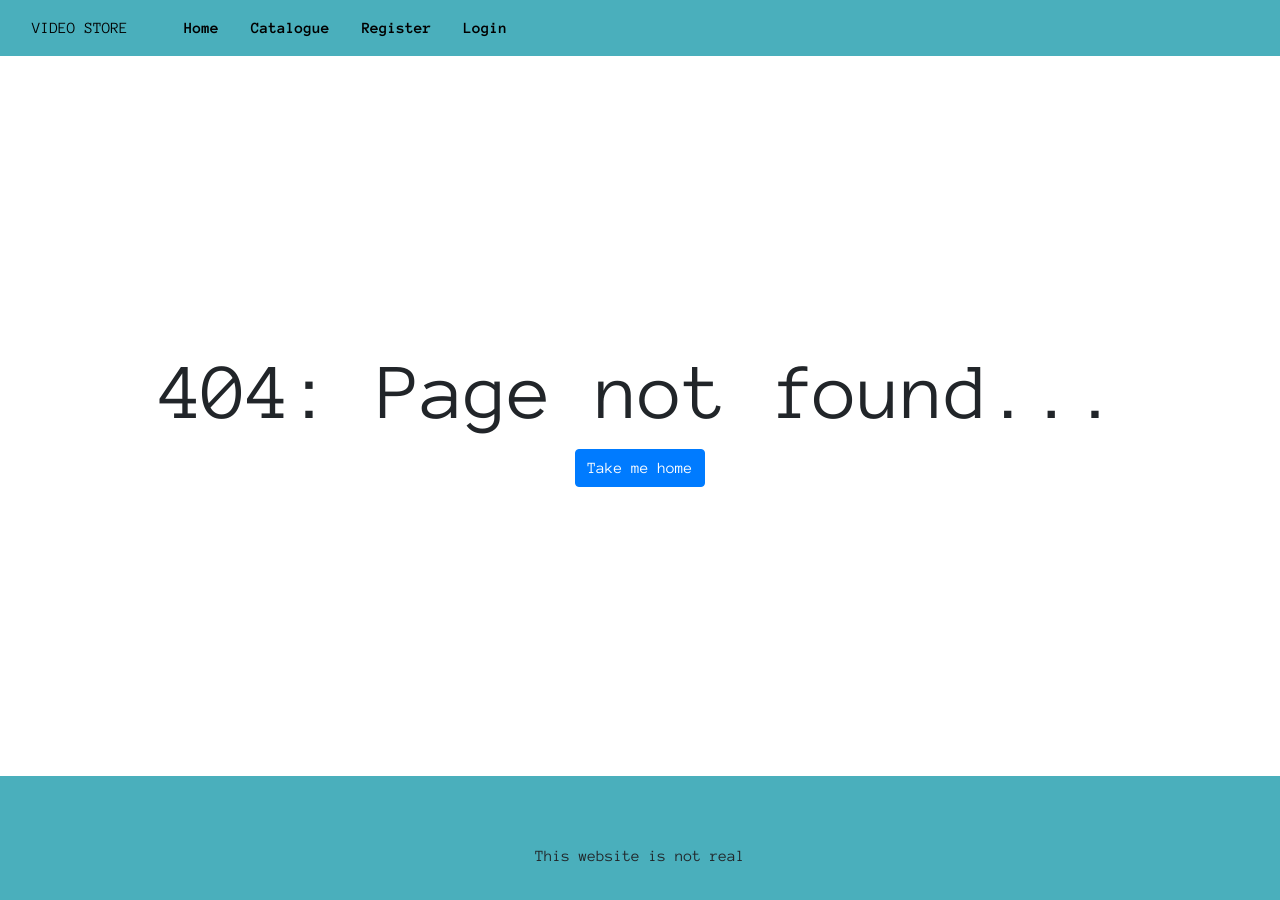
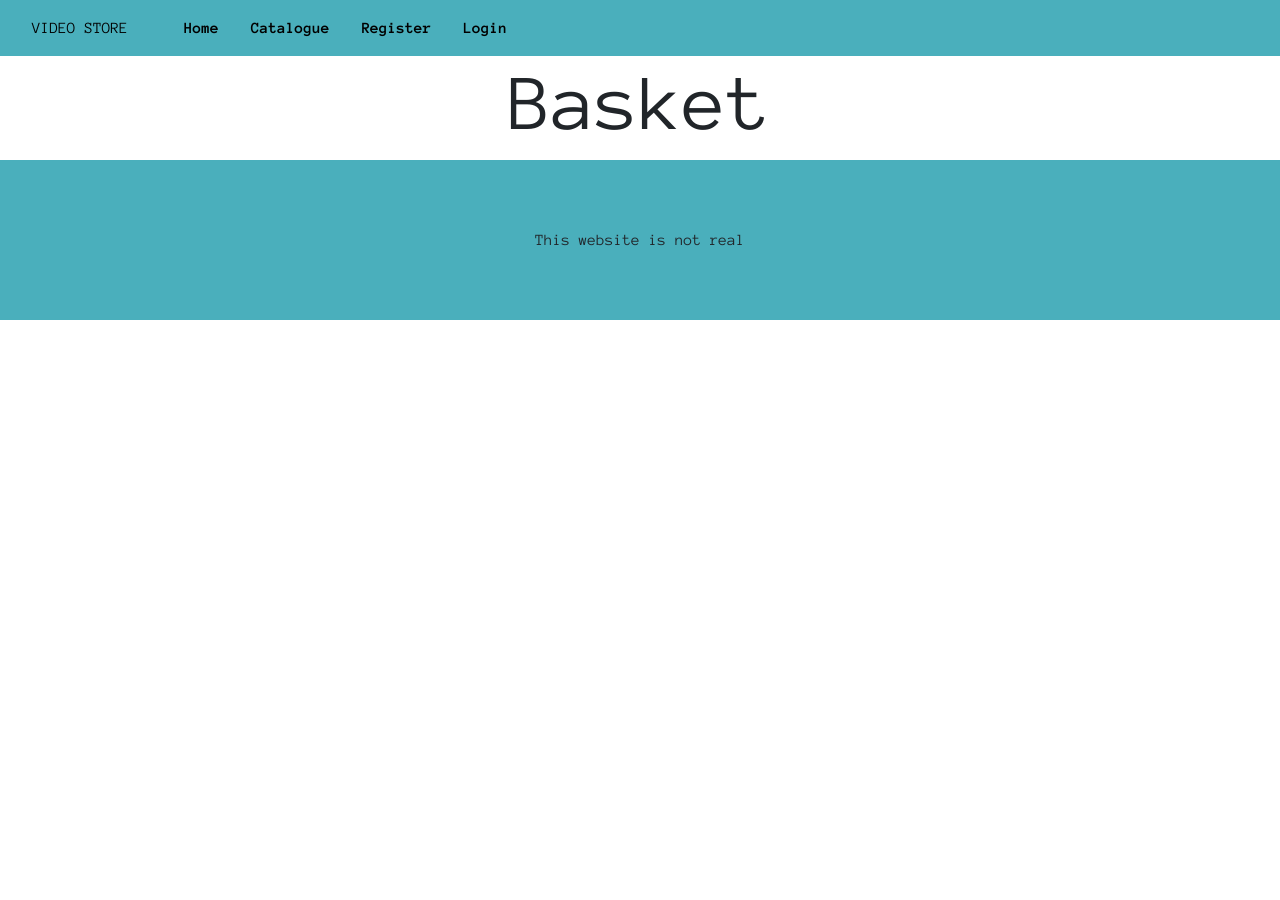
Before and after one commit to fishj123/Video-Store, a React (Create React App) app: page /basket in a window 1280 px wide. Before the commit this address had no page. Shown: the top 900 px of the page. After the commit the page ends 800 px from the top, so only its background shows below. Built offline with nearby package versions, Linux system fonts and the light colour scheme.

Commit message:
Add shopping basket to nav

```diff
--- a/src/App.js
+++ b/src/App.js
@@ -11,6 +11,7 @@ import UserDashboard from './components/userDashboard';
 import auth from './services/authService';
 import Logout from "./components/logout";
 import PageNotFound from "./components/404";
+import Basket from './components/basket';
 import { ToastContainer } from 'react-toastify';
 import 'react-toastify/dist/ReactToastify.css'
 
@@ -32,6 +33,7 @@ class App extends Component {
         <main className="container-fluid">
           <Switch>
             <Route path="/movie/:title" render={props => <MoviePage {...props} user={user} />} />
+            <Route path="/basket" component={Basket} />
             <Route path="/catalogue" component={Movies} />
             <Route path="/register" component={Register} />
             <Route path="/login" component={Login} />
--- /dev/null
+++ b/src/components/basket.jsx
@@ -0,0 +1,10 @@
+import React, { Component } from "react";
+
+class Basket extends Component {
+  state = {};
+  render() {
+    return <h1>Basket</h1>;
+  }
+}
+
+export default Basket;
--- a/src/components/navbar.jsx
+++ b/src/components/navbar.jsx
@@ -59,6 +59,13 @@ toggleNav = () => {
                 </NavLink>
               )}
             </li>
+          <li >
+            {user && (
+              <NavLink className="my-nav-link" to="/basket" onClick={this.toggleNav}>
+                My Basket
+                </NavLink>
+            )}
+          </li>
             <li >
               {user && (
               <NavLink className="my-nav-link" to="/logout" onClick={this.toggleNav}>
```
